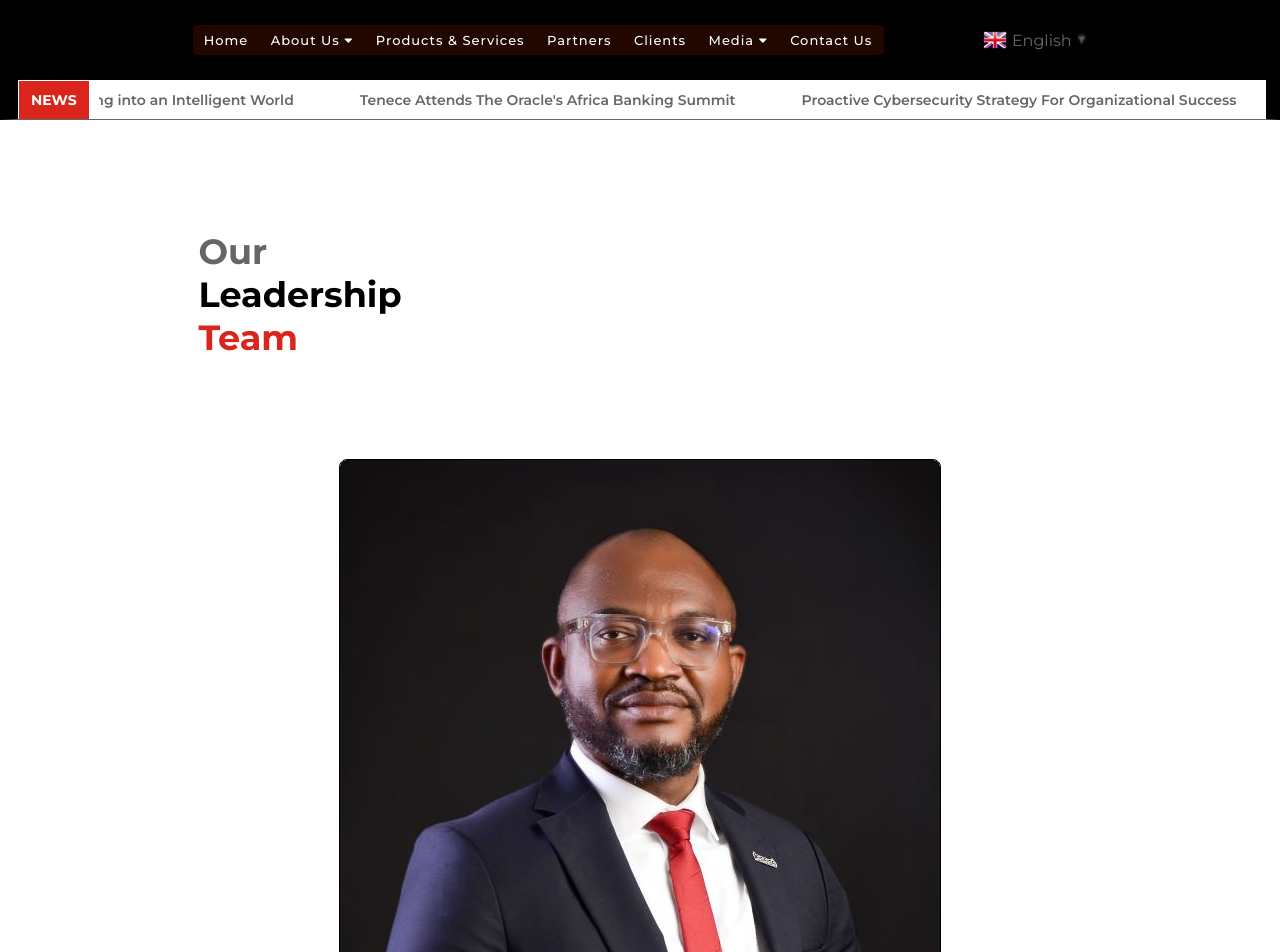
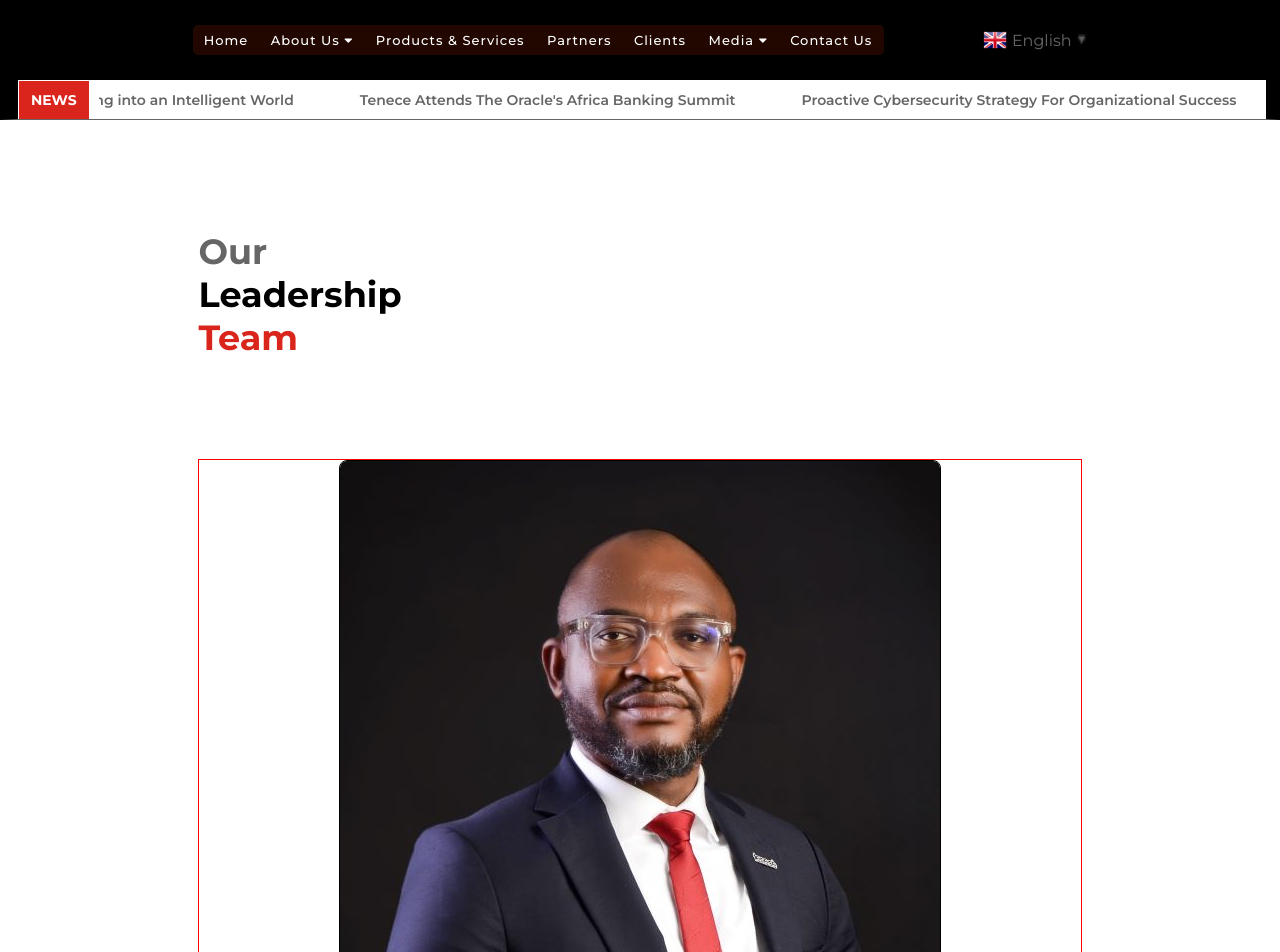
Before and after one commit to Onyeneke-AC/My-first-react-portfolio-project, a React (Create React App) app: page /team in a window 1280 px wide. Shown: the top 952 px of the page. Built offline with nearby package versions, Linux system fonts and the light colour scheme.

Commit message:
testing git push

```diff
--- a/src/components/templates/body/AboutUs.css
+++ b/src/components/templates/body/AboutUs.css
@@ -18,7 +18,7 @@
 }
 
 .card-container {
-     /* border: 1px solid red; */
+     border: 1px solid red;
      margin-top: 100px;
      display: flex;
      flex-direction: column;
```
